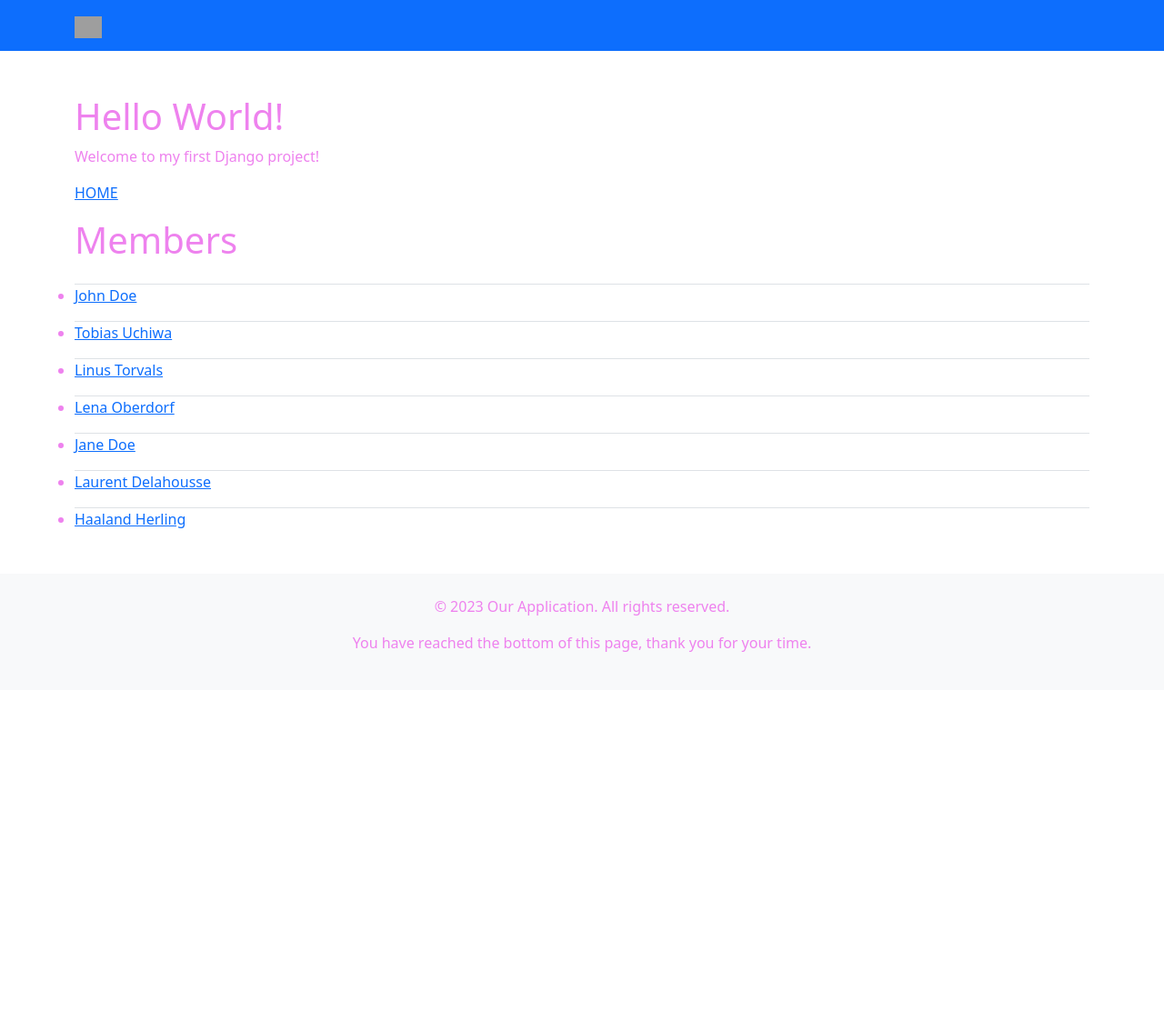
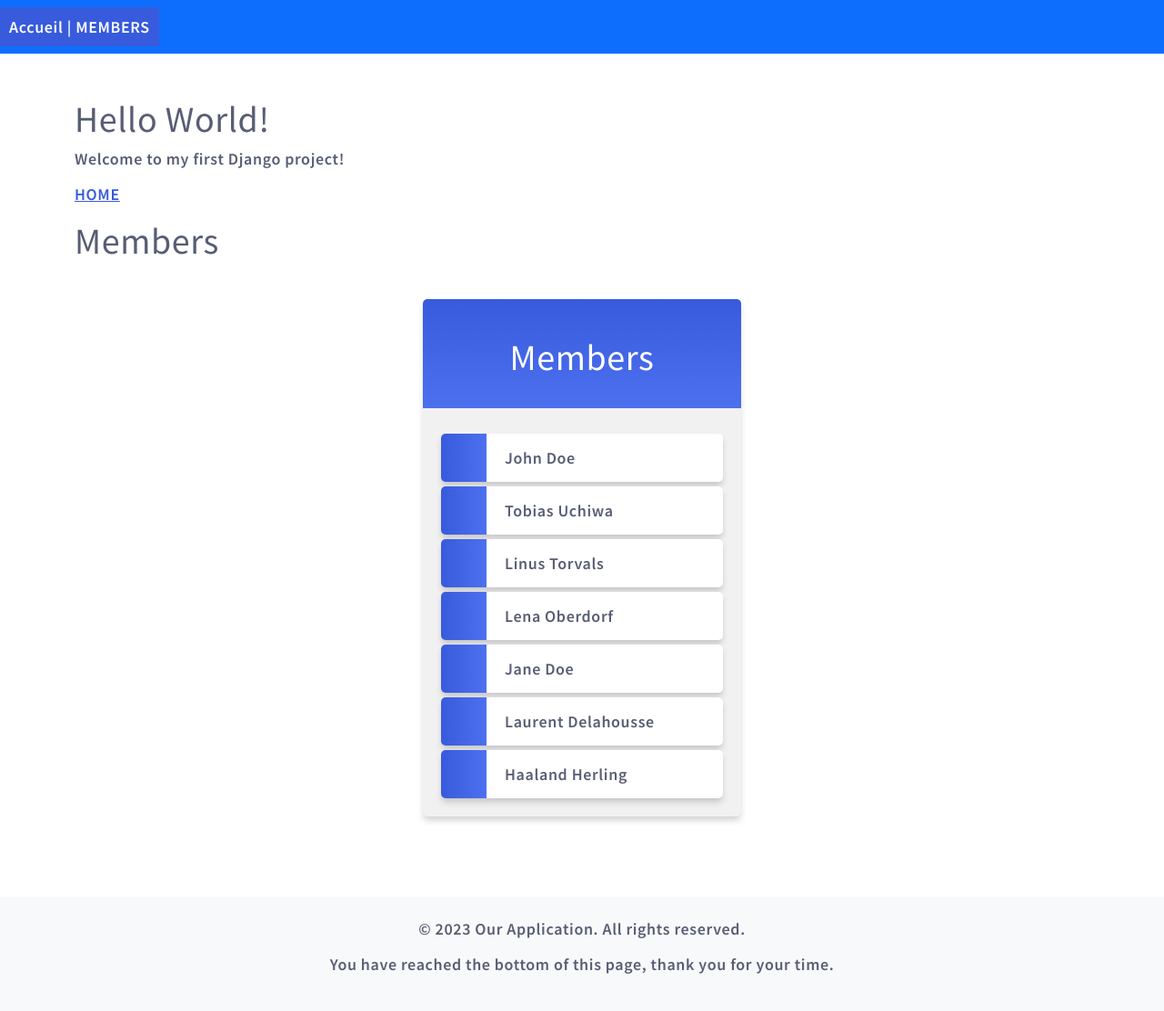
Before and after one commit to LionelEKOM/Blog, a Django app: page /members/ in a window 1280 px wide. Shown: the whole page at 91% size. Before the commit the page ends 717 px from the top, so only its background shows below. Run offline with Django 4.2, Linux system fonts and the light colour scheme; data comes from the database, SQL or seed files in the repository; grey boxes are pictures that could not be loaded.

Commit message:
Ajouter le fichier CSS au projet

```diff
--- /dev/null
+++ b/members/templates/header.html
@@ -0,0 +1,6 @@
+<nav class="navbar bg-body-primary bg-primary">
+  <div class="topnav">
+    <a href="/">Accueil</a> |
+    <a href="/members">MEMBERS</a>
+  </div>
+</nav>
--- a/members/templates/main.html
+++ b/members/templates/main.html
@@ -6,6 +6,7 @@
 
 
 {% block content %}
+{% include "header.html" %}
 <div class="container">
   <div class="row sm-6">
     <div class="card mt-3" style="width: 18rem;">
--- a/members/templates/master.html
+++ b/members/templates/master.html
@@ -11,21 +11,10 @@
       integrity="sha384-QWTKZyjpPEjISv5WaRU9OFeRpok6YctnYmDr5pNlyT2bRjXh0JMhjY6hW+ALEwIH"
       crossorigin="anonymous"
     />
-    <link rel="stylesheet" href="{% static 'myglobal.css' %}">
+    <link rel="stylesheet" href="{% static 'mystyles.css' %}">
   </head>
   <body>
-     <nav class="navbar bg-body-primary bg-primary">
-      <div class="container">
-        <a class="navbar-brand" href="#">
-          <img
-            src="/docs/5.3/assets/brand/bootstrap-logo.svg"
-            alt="Bootstrap"
-            width="30"
-            height="24"
-          />
-        </a>
-      </div>
-    </nav>
+
     {% block content %}
 
     {% endblock content %}
--- a/members/templates/myfirst.html
+++ b/members/templates/myfirst.html
@@ -1,17 +1,26 @@
 {% extends "master.html" %}
 {% block title %}Welcome to my first Django project!{% endblock title %}
 {% block content %}
+{% include "header.html" %}
   <div class="container py-5">
     <h1>Hello World!</h1>
     <p>Welcome to my first Django project!</p>
     <p><a href="/">HOME</a></p>
     <h1>Members</h1>
-    <ul class="list-group list-group-flush">
+    {% comment %} <ul class="list-group list-group-flush">
       {% for x in mymembers %}
       <li class="list-group-item"></li>
       <li><a href="details/{{ x.id }}">{{ x.firstname }} {{ x.lastname }}</a></li>
       {% endfor %}
-    </ul>
+    </ul> {% endcomment %}
+    <div class="mycard">
+      <h1>Members</h1>
+      <ul>
+        {% for x in mymembers %}
+          <li onclick="window.location = 'details/{{ x.id }}'">{{ x.firstname }} {{ x.lastname }}</li>
+        {% endfor %}
+      </ul>
+    </div>
   </div>
   {% include 'footer.html' %}
 {% endblock content %}
--- /dev/null
+++ b/mystaticfiles/mystyles.css
@@ -0,0 +1,63 @@
+@import url('https://fonts.googleapis.com/css2?family=Source+Sans+Pro:wght@400;600&display=swap');
+body {
+  margin:0;
+  font: 600 18px 'Source Sans Pro', sans-serif;
+  letter-spacing: 0.64px;
+  color: #585d74;
+}
+.topnav {
+  background-color:#375BDC;
+  color:#ffffff;
+  padding:10px;
+}
+.topnav a:link, .topnav a:visited {
+  text-decoration: none;
+  color: #ffffff;
+}
+.topnav a:hover, .topnav a:active {
+  text-decoration: underline;
+}
+.mycard {
+  background-color: #f1f1f1;
+  background-image: linear-gradient(to bottom, #375BDC, #4D70EF);
+  background-size: 100% 120px;
+  background-repeat: no-repeat;
+  margin: 40px auto;
+  width: 350px;
+  border-radius: 5px;
+  box-shadow: 0 5px 7px -1px rgba(51, 51, 51, 0.23);
+  padding: 20px;
+}
+.mycard h1 {
+  text-align: center;
+  color:#ffffff;
+  margin:20px 0 60px 0;
+}
+ul {
+  list-style-type: none;
+  padding: 0;
+  margin: 0;
+}
+li {
+  background-color: #ffffff;
+  background-image: linear-gradient(to right, #375BDC, #4D70EF);
+  background-size: 50px 60px;
+  background-repeat: no-repeat;
+  cursor: pointer;
+  transition: transform .25s;
+  border-radius: 5px;
+  box-shadow: 0 5px 7px -1px rgba(51, 51, 51, 0.23);
+  padding: 15px;
+  padding-left: 70px;
+  margin-top: 5px;
+}
+li:hover {
+  transform: scale(1.1);
+}
+a:link, a:visited {
+  color: #375BDC;
+}
+.main, .main h1 {
+  text-align:center;
+  color:#375BDC;
+}
```
Also changed, not shown: members/templates/details.html (+11 -6 lines), productionfiles/mystyles.css (added, +63 -0 lines).
